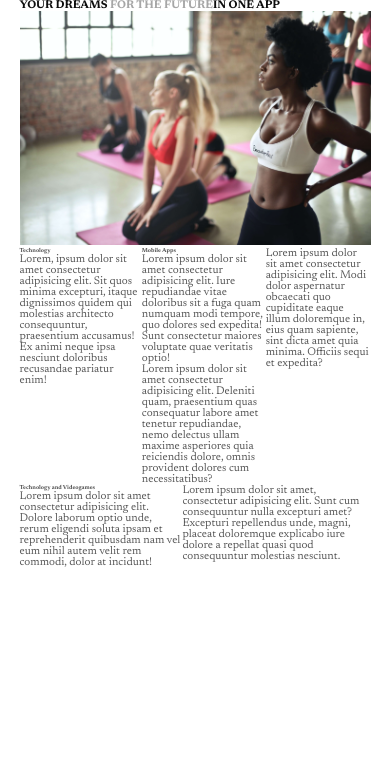
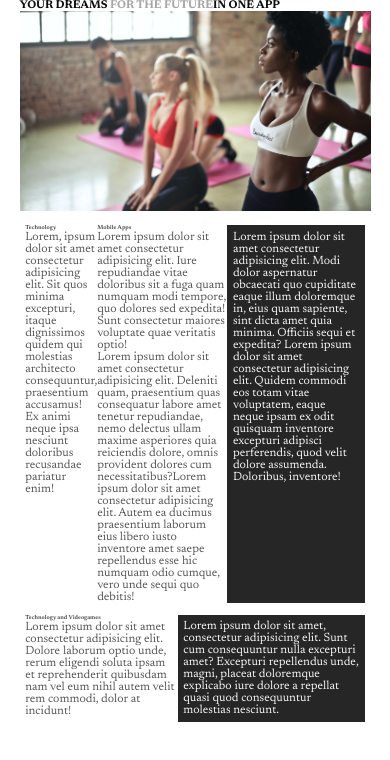
Before and after one commit to Christiano0407/CSS-Courses__ResponsiveWeb--Animation, a website: page src/practice/indexPract.html in a window 390 px wide. Drawn offline with Linux system fonts and the light colour scheme.

Commit message:
responsive-p

```diff
--- a/src/practice/indexPract.html
+++ b/src/practice/indexPract.html
@@ -12,7 +12,7 @@
 <body>
     <div class="container">
         <h1>Your dreams <span>for the future</span>in one App</h1>
-        <img src="../assets/img/onePlay.jpg" alt="">
+        <img src="../assets/img/onePlay.jpg" alt="image-container" title="image-container">
 
         <div class="columns">
             <div class="col">
@@ -22,10 +22,10 @@
             <div class="col">
                 <h2>Mobile Apps</h2>
                 <p>Lorem ipsum dolor sit amet consectetur adipisicing elit. Iure repudiandae vitae doloribus sit a fuga quam numquam modi tempore, quo dolores sed expedita! Sunt consectetur maiores voluptate quae veritatis optio!</p>
-                <p>Lorem ipsum dolor sit amet consectetur adipisicing elit. Deleniti quam, praesentium quas consequatur labore amet tenetur repudiandae, nemo delectus ullam maxime asperiores quia reiciendis dolore, omnis provident dolores cum necessitatibus?</p>
+                <p>Lorem ipsum dolor sit amet consectetur adipisicing elit. Deleniti quam, praesentium quas consequatur labore amet tenetur repudiandae, nemo delectus ullam maxime asperiores quia reiciendis dolore, omnis provident dolores cum necessitatibus?Lorem ipsum dolor sit amet consectetur adipisicing elit. Autem ea ducimus praesentium laborum eius libero iusto inventore amet saepe repellendus esse hic numquam odio cumque, vero unde sequi quo debitis!</p>
             </div>
-            <div class="col">
-                <p>Lorem ipsum dolor sit amet consectetur adipisicing elit. Modi dolor aspernatur obcaecati quo cupiditate eaque illum doloremque in, eius quam sapiente, sint dicta amet quia minima. Officiis sequi et expedita?</p>
+            <div class="col col-bg">
+                <p>Lorem ipsum dolor sit amet consectetur adipisicing elit. Modi dolor aspernatur obcaecati quo cupiditate eaque illum doloremque in, eius quam sapiente, sint dicta amet quia minima. Officiis sequi et expedita? Lorem ipsum dolor sit amet consectetur adipisicing elit. Quidem commodi eos totam vitae voluptatem, eaque neque ipsam ex odit quisquam inventore excepturi adipisci perferendis, quod velit dolore assumenda. Doloribus, inventore!</p>
             </div>
         </div>
 
@@ -34,7 +34,7 @@
                 <h2>Technology and Videogames</h2>
                 <p>Lorem ipsum dolor sit amet consectetur adipisicing elit. Dolore laborum optio unde, rerum eligendi soluta ipsam et reprehenderit quibusdam nam vel eum nihil autem velit rem commodi, dolor at incidunt!</p>
             </div>
-            <div class="col">
+            <div class="col col-bg">
                 <p>Lorem ipsum dolor sit amet, consectetur adipisicing elit. Sunt cum consequuntur nulla excepturi amet? Excepturi repellendus unde, magni, placeat doloremque explicabo iure dolore a repellat quasi quod consequuntur molestias nesciunt.</p>
             </div>
         </div>
--- a/src/practice/styleParct.css
+++ b/src/practice/styleParct.css
@@ -42,6 +42,8 @@ img {
     background-repeat: no-repeat;
 
     max-width: 100%;
+    width: 100%;
+    height: 20rem;
 }
 h1 {
     font-size: clamp(1em, 2.5vw, 3em);
@@ -55,6 +57,11 @@ span {
 h2 {
     font-size: clamp(.5em, 1.5vw, 2em);
     color: var(--clr-three);
+}
+p {
+    margin-top: 0;
+    font-size: 1.2rem;
+    letter-spacing: 1;
 
 }
 .container {
@@ -64,4 +71,10 @@ h2 {
 }
 .columns {
     display: flex;
+    margin: 1em .5em;
 }
+.col-bg {
+    padding: .5em;
+    background: var(--clr-four);
+    color: var(--clr-one);
+}
```
